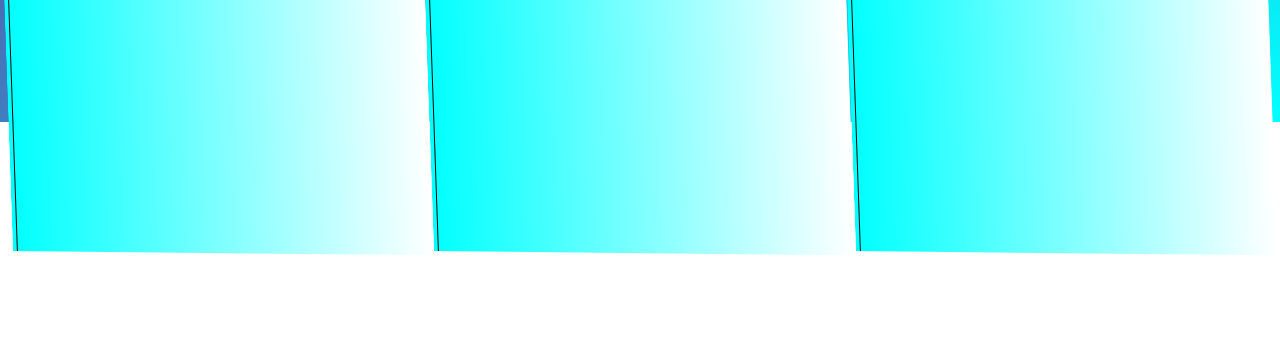
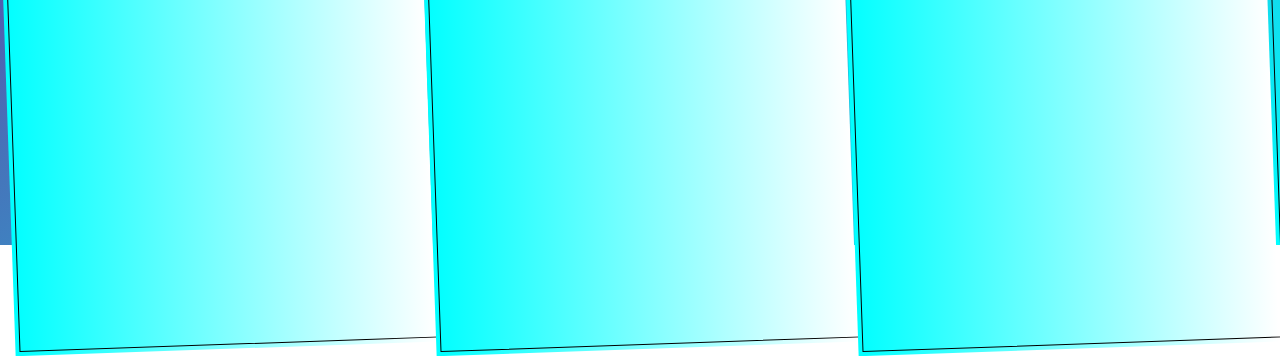
Before and after one commit to smaln/rock-paper-scissors, a plain HTML site: page index.htm in a window 1280 px wide. Shown: the part 678-1034 px from the top of the page. Before the commit the page ends 982 px from the top, so only its background shows below. Drawn offline with Linux system fonts and the light colour scheme.

Commit message:
checkpoint - overflow

```diff
--- a/style.css
+++ b/style.css
@@ -7,7 +7,7 @@ html{
     background-repeat: no-repeat;
     background-size: cover;
     margin: auto;
-    height: 100%;
+    overflow: hidden;
 }
 
 .naslov{
@@ -27,6 +27,7 @@ html{
     flex-direction: row;
     justify-content: center;
     justify-content: space-evenly;
+    height: 40vh;
 }
 
 .gumbi{
@@ -39,7 +40,7 @@ html{
   font-weight: 700;
   justify-content: center;
   line-height: 1.75rem;
-  padding: 2rem 1.65rem 20rem 0;
+  padding: 2rem 1.65rem ;
   text-align: center;
   text-decoration: none black solid;
   text-decoration-thickness: auto;
@@ -50,7 +51,7 @@ html{
   user-select: none;
   -webkit-user-select: none;
   touch-action: manipulation;
-  clip-path: polygon(0 0, 100% 0, 100% 91%, 0 86%);
+  padding-bottom: 50vh;
 }
 
 .gumbi:after {
```
